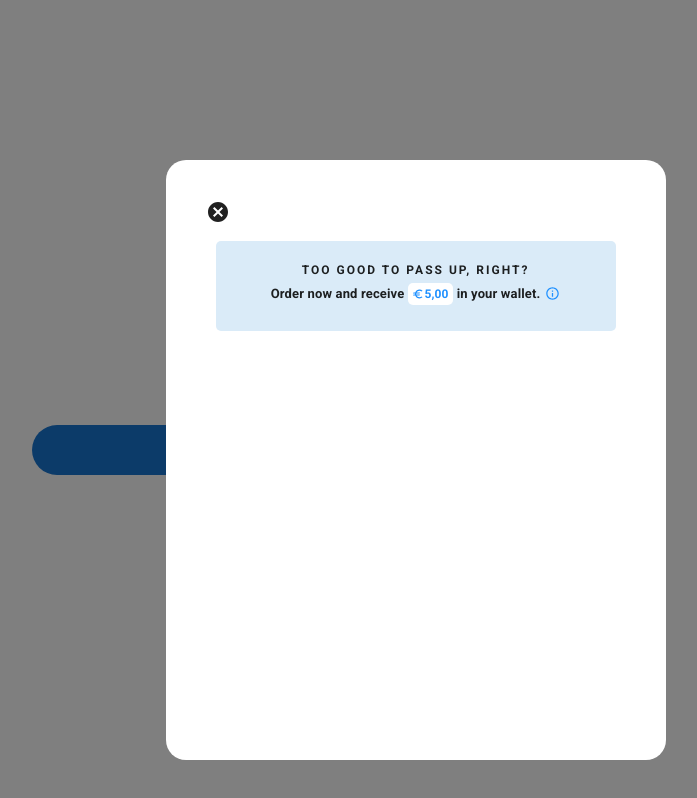
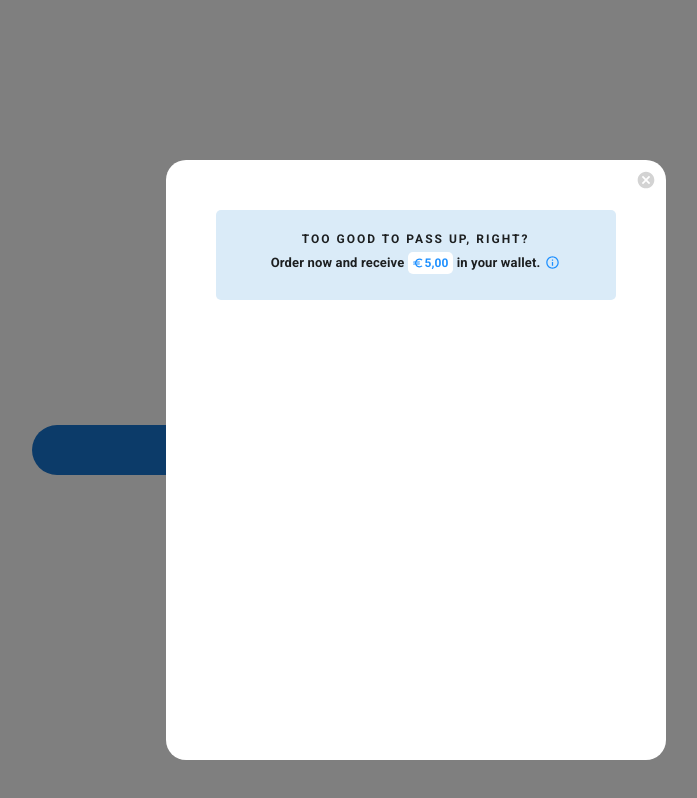
Before and after one commit to TatsianaKedrova/red-rocket-app, a React (Create React App) app: page / in a window 1280 px wide. Both pictures are taken after a click on the button "Add to shopping cart". Shown: the whole page, without its empty margins (308-1005 px from the left). Built offline with nearby package versions, Linux system fonts and the light colour scheme.

Commit message:
feat(vers-0.1): developped close button

```diff
--- a/src/App.tsx
+++ b/src/App.tsx
@@ -2,11 +2,7 @@ import React from "react";
 import MainPage from "./components/mainPage/MainPage";
 
 const App = () => {
-  return (
-    <>
-      <MainPage />
-    </>
-  );
+  return <MainPage />;
 };
 
 export default App;
--- a/src/components/popupWindow/ModalContainer.tsx
+++ b/src/components/popupWindow/ModalContainer.tsx
@@ -22,7 +22,15 @@ const ModalContainer: React.FC<ModalContainerProps> = ({
       aria-describedby="modal-modal-description"
     >
       <Container disableGutters fixed sx={popupStyle.modalContainer}>
-        <CancelIcon />
+        <Box
+          sx={{ position: "absolute", top: "10px", right: "10px" }}
+          onClick={handleClose}
+        >
+          <CancelIcon
+            htmlColor="#d3d3d3"
+            sx={{ width: "20px", height: "20px" }}
+          />
+        </Box>
         <Stack direction={"column"} sx={popupStyle.stackHeader}>
           <Box sx={popupStyle.goodToPassUp}>TOO GOOD TO PASS UP, RIGHT?</Box>
           <Box sx={popupStyle.orderEuroStyle}>
```
Also changed, not shown: src/components/mainPage/MainPage.tsx (+2 -10 lines).
